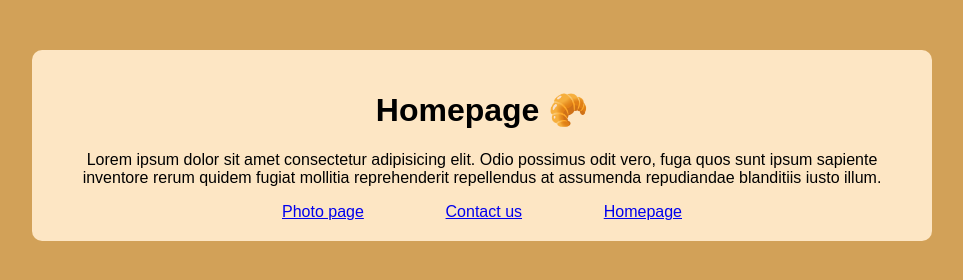
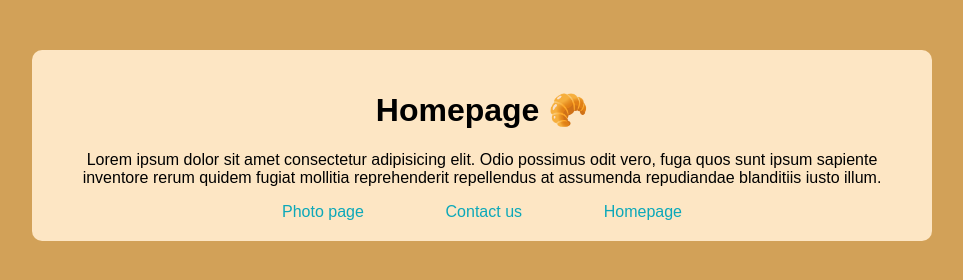
Before and after one commit to hallomaxime/croissant, a plain HTML site: page index.html in a window 1280 px wide. Shown: the whole page, without its empty margins (158-1121 px from the left). Drawn offline with Linux system fonts and the light colour scheme.

Commit message:
link css updated

```diff
--- a/css/style.css
+++ b/css/style.css
@@ -18,3 +18,12 @@ body {
   display: flex;
   justify-content: space-between;
 }
+
+a {
+  text-decoration: none;
+  color: #0ca8b9;
+}
+
+a:hover {
+  text-decoration: underline;
+}
```
